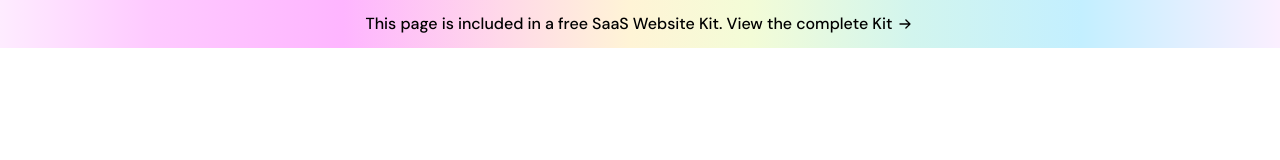
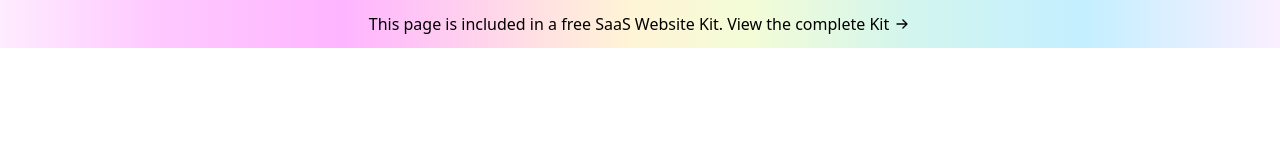
Before and after one commit to jairochabr/made-by, a Next.js app: page / in a window 1280 px wide. Shown: the top 160 px of the page. Built offline with nearby package versions, Linux system fonts and the light colour scheme.

Commit message:
chore: add import google fonts

```diff
--- a/src/app/layout.tsx
+++ b/src/app/layout.tsx
@@ -1,9 +1,16 @@
 import type { Metadata } from "next";
-import { DM_Sans } from "next/font/google";
+import { DM_Sans, Inter } from "next/font/google";
 import "../styles/globals.css";
 import clsx from "clsx";
 
-const dmSans = DM_Sans({ subsets: ["latin"] });
+const dmSans = DM_Sans({
+  subsets: ["latin"],
+  variable: "--font-dm-sans",
+});
+const inter = Inter({
+  subsets: ["latin"],
+  variable: "--font-inter",
+});
 
 export const metadata: Metadata = {
   title: "Create Next App",
@@ -17,8 +24,10 @@ export default function RootLayout({
 }>) {
   return (
     <html lang="en">
-      <body className={clsx(dmSans.className, "antialiased")}>
-        {children}
+      <body className={clsx(dmSans.variable, inter.variable, "antialiased")}>
+        <div className="min-h-screen">
+          {children}
+        </div>
       </body>
     </html>
   );
```
